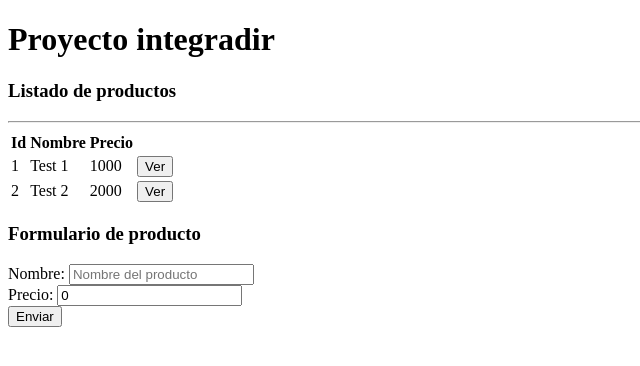
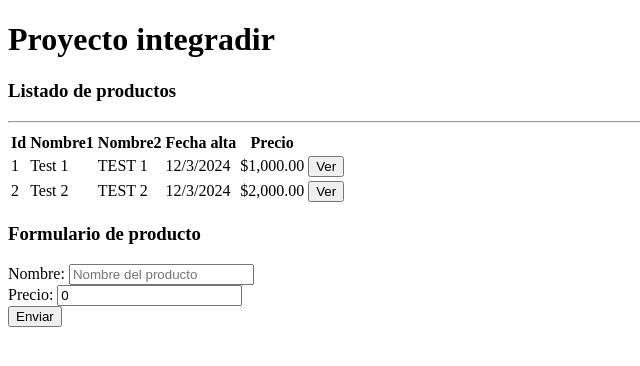
Before and after one commit to claudiozam/curso-angular, an Angular app: page / in a window 1280 px wide. Shown: the top 366 px of the page, without its empty margins (0-640 px from the left). Built offline with nearby package versions, Linux system fonts and the light colour scheme.

Commit message:
ejemplo de pipes

```diff
--- /dev/null
+++ b/src/app/capitalize.pipe.ts
@@ -0,0 +1,14 @@
+import { Pipe, PipeTransform } from '@angular/core';
+
+@Pipe({
+  name: 'capitalize',
+  standalone: true
+})
+export class CapitalizePipe implements PipeTransform {
+
+  transform(value: string, ...args: unknown[]): unknown {
+    const splitString = value.split(' ').map((s) => `${s[0].toUpperCase()}${s.slice(1)}`);
+    return splitString.join(' ');
+  }
+
+}
--- a/src/app/listado-productos/listado-productos.component.html
+++ b/src/app/listado-productos/listado-productos.component.html
@@ -11,7 +11,9 @@
 <table>
     <tr>
         <th>Id</th>
-        <th>Nombre</th>
+        <th>Nombre1</th>
+        <th>Nombre2</th>
+        <th>Fecha alta</th>
         <th>Precio</th>
         <th></th>
     </tr>
@@ -19,8 +21,10 @@
     @for(p of productos; track p.id) {
         <tr>
             <td>{{p.id}}</td>
-            <td>{{p.nombre}}</td>
-            <td>{{p.precio}}</td>
+            <td>{{p.nombre | capitalize }}</td>
+            <td>{{p.nombre | uppercase }}</td>
+            <td>{{p.fechaAlta | date:'d/M/y' }}</td>
+            <td>{{p.precio | currency:'$'}}</td>
             <td><button type="button" (click)="eventoClickVer(p)">Ver</button></td>
         </tr>
     }
--- a/src/app/listado-productos/listado-productos.component.ts
+++ b/src/app/listado-productos/listado-productos.component.ts
@@ -1,38 +1,50 @@
 import { Component, EventEmitter, Output } from '@angular/core';
 import { ReactiveFormsModule } from '@angular/forms';
 import { FormProductoComponent } from '../form-producto/form-producto.component';
+import { CurrencyPipe, DatePipe, UpperCasePipe } from '@angular/common';
+import { CapitalizePipe } from '../capitalize.pipe';
+
+
+export interface Producto {
+  id: number,
+  nombre: string,
+  precio: number,
+  fechaAlta: Date
+}
 
 @Component({
   selector: 'app-listado-productos',
   standalone: true,
-  imports: [FormProductoComponent],
+  imports: [FormProductoComponent, UpperCasePipe, CurrencyPipe, CapitalizePipe, DatePipe],
   templateUrl: './listado-productos.component.html',
   styleUrl: './listado-productos.component.css'
 })
 export class ListadoProductosComponent {
 
-  @Output() updateProducto = new EventEmitter<any>();
+  @Output() updateProducto = new EventEmitter<Producto>();
 
-  productoActual : any = null;
+  productoActual!: Producto;
 
-  productos = [{
+  productos : Array<Producto> = [{
     id: 1,
     nombre: 'Test 1',
-    precio: 1000
+    precio: 1000,
+    fechaAlta: new Date()
   }, {
     id: 2,
     nombre: 'Test 2',
-    precio: 2000
+    precio: 2000,
+    fechaAlta: new Date()
   }];
 
 
-  eventoClickVer(p : any) {
+  eventoClickVer(p : Producto) {
     console.log(p.id + ' ' + p.nombre);
     this.productoActual = p;
     this.updateProducto.emit(p);
   }
 
-  recibirProducto(producto : any) {
+  recibirProducto(producto : Producto) {
     this.productos.push(producto);
   }
 
```
Also changed, not shown: 1 other file (tests, documents, lock files or other folders).
